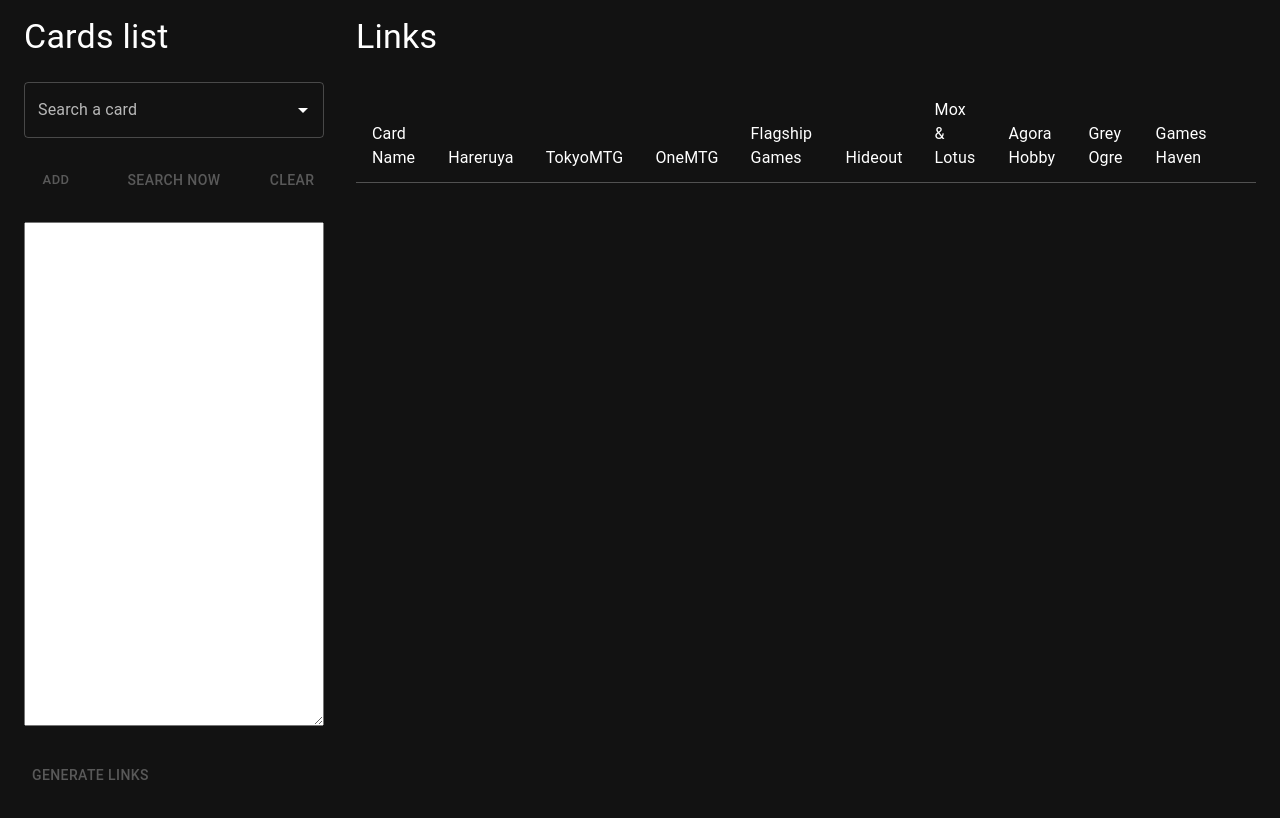
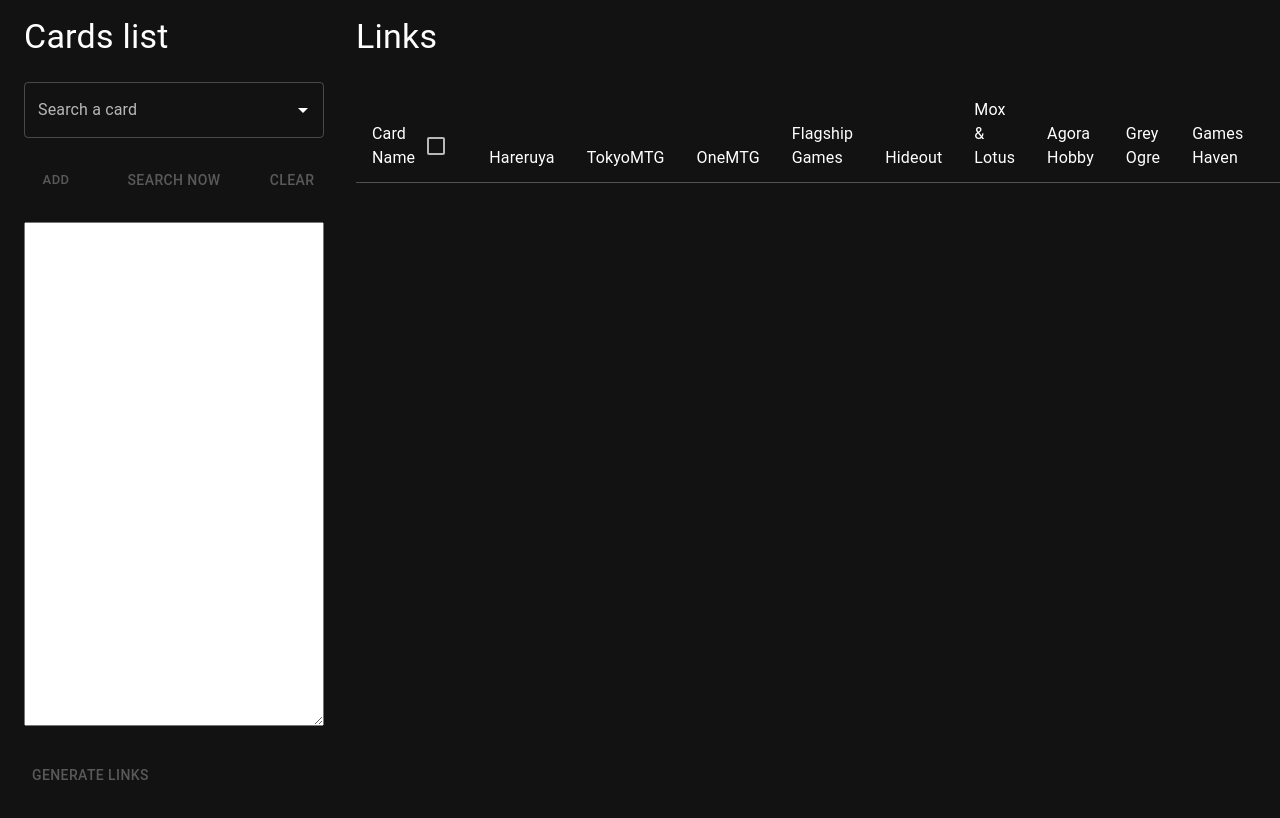
Before and after one commit to guico33/card-shop-search, a React (Vite) app: page / in a window 1280 px wide. Shown: the top 818 px of the page. Built offline with nearby package versions, Linux system fonts and the light colour scheme.

Commit message:
Add LinksContext, global checkbox

```diff
--- a/src/App.tsx
+++ b/src/App.tsx
@@ -3,10 +3,9 @@
 import LinksList from './components/LinksList';
 import LinksTable from './components/LinksTable';
 import SearchCardInput from './components/SearchCardInput';
-import { CardData } from './types';
-import { generateLinks } from './utils';
 import useBreakpoints from './hooks/useBreakpoints';
 import useIndexedDB from './hooks/useIndexedDB';
+import { useLinksContext } from './contexts/LinksContext/useLinksContext';
 
 function App() {
   const { isLgUp } = useBreakpoints();
@@ -14,7 +13,7 @@
   const [selectedCard, setSelectedCard] = useState<string | null>(null);
   const LinksContainerRef = React.useRef<HTMLDivElement>(null);
 
-  const [links, setLinks] = useIndexedDB<CardData[]>('cardLinks', []);
+  const { links, generateLinks, clearLinks, removeCard } = useLinksContext();
 
   const handleChangeCardList = useCallback(
     (e: React.ChangeEvent<HTMLTextAreaElement>) => {
@@ -25,11 +24,8 @@
   );
 
   const handleGenerateLinks = useCallback(() => {
-    setLinks((prevLinks) => {
-      const updatedLinks = generateLinks(cardListText.trim(), prevLinks);
-      return updatedLinks;
-    });
-  }, [cardListText, setLinks]);
+    generateLinks(cardListText);
+  }, [cardListText, generateLinks]);
 
   const handleAddCard = useCallback(() => {
     const cardName = `1x ${selectedCard}`;
@@ -43,53 +39,29 @@
     return updatedCardListText;
   }, [cardListText, selectedCard, setCardListText]);
 
-  const handleRemoveCard = useCallback(
-    (cardName: string) => {
-      setLinks((prevLinks) => {
-        const updatedCardListText = cardListText
-          .split('\n')
-          .filter((card) => !card.includes(cardName))
-          .join('\n');
-        setCardListText(updatedCardListText);
-        const updatedLinks = prevLinks.filter((link) => link.cardName !== cardName);
-        return updatedLinks;
-      });
-    },
-    [cardListText, setCardListText, setLinks],
-  );
-
-  const handleToggleCheckCard = useCallback(
-    (cardName: string) => {
-      setLinks((prevLinks) => {
-        const updatedLinks = prevLinks.map((link) => {
-          if (link.cardName === cardName) {
-            return {
-              ...link,
-              checked: !link.checked,
-            };
-          }
-          return link;
-        });
-        return updatedLinks;
-      });
-    },
-    [setLinks],
-  );
-
   const handleSearchNow = useCallback(() => {
     const updatedCardListText = handleAddCard();
-    setLinks((prevLinks) => {
-      const updatedLinks = generateLinks(updatedCardListText.trim(), prevLinks);
-      return updatedLinks;
-    });
-  }, [handleAddCard, setLinks]);
+    generateLinks(updatedCardListText);
+  }, [generateLinks, handleAddCard]);
 
   const handleClear = useCallback(() => {
     if (confirm('Are you sure you want to clear the cards list?')) {
       setCardListText('');
-      setLinks([]);
+      clearLinks();
     }
-  }, [setCardListText, setLinks]);
+  }, [clearLinks, setCardListText]);
+
+  const handleRemoveCard = useCallback(
+    (cardName: string) => {
+      removeCard(cardName);
+      const updatedCardListText = cardListText
+        .split('\n')
+        .filter((card) => !card.includes(cardName))
+        .join('\n');
+      setCardListText(updatedCardListText);
+    },
+    [cardListText, removeCard, setCardListText],
+  );
 
   return (
     <Container sx={{ pt: 2, pb: 4 }} maxWidth="xl">
@@ -139,13 +111,9 @@
         <Stack spacing={3} ref={LinksContainerRef}>
           <Typography variant="h4">Links</Typography>
           {isLgUp ? (
-            <LinksTable
-              links={links}
-              onRemoveCard={handleRemoveCard}
-              onToggleCheckCard={handleToggleCheckCard}
-            />
+            <LinksTable onRemoveCard={handleRemoveCard} />
           ) : (
-            <LinksList links={links} onRemoveCard={handleRemoveCard} />
+            <LinksList onRemoveCard={handleRemoveCard} />
           )}
         </Stack>
       </Stack>
--- a/src/components/LinksList.tsx
+++ b/src/components/LinksList.tsx
@@ -1,16 +1,14 @@
 import { Box, Link, Stack, Typography } from '@mui/material';
-import { Website } from '../types';
 import DisabledByDefaultIcon from '@mui/icons-material/DisabledByDefault';
+import { useLinksContext } from '../contexts/LinksContext/useLinksContext';
 
 type LinksListProps = {
-  links: {
-    cardName: string;
-    links: Record<Website, string>;
-  }[];
   onRemoveCard: (cardName: string) => void;
 };
 
-export const LinksList = ({ links, onRemoveCard }: LinksListProps) => (
+export const LinksList = ({ onRemoveCard }: LinksListProps) => {
+  const { links } = useLinksContext();
+  return (
     <Stack spacing={2}>
       {links.map((link) => {
         return (
@@ -42,5 +40,6 @@
       })}
     </Stack>
   );
+};
 
 export default LinksList;
--- a/src/components/LinksTable/HeaderCell.tsx
+++ b/src/components/LinksTable/HeaderCell.tsx
@@ -1,15 +1,17 @@
 import { TableCell, Typography } from '@mui/material';
-import { CardData, Website } from '../../types';
+import { Website } from '../../types';
 import { memo, useCallback } from 'react';
+import { useLinksContext } from '../../contexts/LinksContext/useLinksContext';
 
 type HeaderCellProps = {
   website: Website;
   columns: Website[];
   moveColumn: (from: number, to: number) => void;
-  links: CardData[];
 };
 
-const HeaderCell = memo(({ columns, links, moveColumn, website }: HeaderCellProps) => {
+const HeaderCell = memo(({ columns, moveColumn, website }: HeaderCellProps) => {
+  const { links, isNoCardsChecked } = useLinksContext();
+
   const handleDragStart = useCallback(
     (e: React.DragEvent<HTMLTableCellElement>) => {
       e.dataTransfer.setData('text/plain', website);
@@ -31,10 +33,18 @@
   );
 
   const handleClickWebsite = useCallback(() => {
-    links.forEach((link) => {
-      window.open(link.links[website], '_blank');
-    });
-  }, [links, website]);
+    if (isNoCardsChecked) {
+      links.forEach((link) => {
+        window.open(link.links[website], '_blank');
+      });
+    } else {
+      links
+        .filter((link) => link.checked)
+        .forEach((link) => {
+          window.open(link.links[website], '_blank');
+        });
+    }
+  }, [isNoCardsChecked, links, website]);
 
   return (
     <TableCell
--- a/src/components/LinksTable/index.tsx
+++ b/src/components/LinksTable/index.tsx
@@ -1,4 +1,6 @@
 import {
+  Box,
+  Checkbox,
   Table,
   TableBody,
   TableCell,
@@ -10,18 +12,20 @@
 } from '@mui/material';
 import { websites } from '../../constants';
 import useIndexedDB from '../../hooks/useIndexedDB';
-import { CardData, Website } from '../../types';
+import { Website } from '../../types';
 import CardRow from './CardRow';
 import HeaderCell from './HeaderCell';
 import { useCallback } from 'react';
+import { useLinksContext } from '../../contexts/LinksContext/useLinksContext';
 
 type LinksTableProps = {
-  links: CardData[];
   onRemoveCard: (cardName: string) => void;
-  onToggleCheckCard: (cardName: string) => void;
 };
 
-export const LinksTable = ({ links, onRemoveCard, onToggleCheckCard }: LinksTableProps) => {
+export const LinksTable = ({ onRemoveCard }: LinksTableProps) => {
+  const { links, toggleCheckCard, isAllCardsChecked, isSomeCardsChecked, toggleCheckAllCards } =
+    useLinksContext();
+
   // eslint-disable-next-line @typescript-eslint/ban-ts-comment
   // @ts-ignore
   const [columns, setColumns] = useIndexedDB<Website[]>('columns', websites);
@@ -57,8 +61,26 @@
       <Table>
         <TableHead sx={headerStyles}>
           <TableRow>
-            <TableCell sx={{ verticalAlign: 'bottom' }}>
-              <Typography>Card Name</Typography>
+            <TableCell
+              sx={{
+                verticalAlign: 'bottom',
+              }}
+            >
+              <Box
+                sx={{
+                  display: 'flex',
+                  alignItems: 'center',
+                  justifyContent: 'space-between',
+                  maxWidth: '300px',
+                }}
+              >
+                <Typography>Card Name</Typography>
+                <Checkbox
+                  indeterminate={isSomeCardsChecked}
+                  checked={isAllCardsChecked}
+                  onClick={toggleCheckAllCards}
+                />
+              </Box>
             </TableCell>
             {columns.map((website) => (
               <HeaderCell
@@ -66,7 +88,6 @@
                 key={website}
                 moveColumn={moveColumn}
                 website={website}
-                links={links}
               />
             ))}
             <TableCell />
@@ -80,7 +101,7 @@
                 link={link}
                 index={i}
                 columns={columns}
-                onToggleCheckCard={onToggleCheckCard}
+                onToggleCheckCard={toggleCheckCard}
                 onRemoveCard={onRemoveCard}
               />
             );
--- /dev/null
+++ b/src/contexts/LinksContext/LinksProvider.tsx
@@ -0,0 +1,119 @@
+import { createContext, useCallback, useMemo } from 'react';
+import useIndexedDB from '../../hooks/useIndexedDB';
+import { CardData } from '../../types';
+import { getLinksList } from '../../utils';
+
+type LinksContextType = {
+  links: CardData[];
+  removeCard: (cardName: string) => void;
+  toggleCheckCard: (cardName: string) => void;
+  toggleCheckAllCards: () => void;
+  generateLinks: (cardsList: string) => void;
+  clearLinks: () => void;
+  isAllCardsChecked: boolean;
+  isSomeCardsChecked: boolean;
+  isNoCardsChecked: boolean;
+};
+
+export const LinksContext = createContext<LinksContextType | undefined>(undefined);
+
+type LinksProviderProps = {
+  children: React.ReactNode;
+};
+
+const LinksProvider = ({ children }: LinksProviderProps) => {
+  const [links, setLinks] = useIndexedDB<CardData[]>('cardLinks', []);
+
+  const removeCard = useCallback(
+    (cardName: string) => {
+      setLinks((prevLinks) => {
+        const updatedLinks = prevLinks.filter((link) => link.cardName !== cardName);
+        return updatedLinks;
+      });
+    },
+    [setLinks],
+  );
+
+  const toggleCheckCard = useCallback(
+    (cardName: string) => {
+      setLinks((prevLinks) => {
+        const updatedLinks = prevLinks.map((link) => {
+          if (link.cardName === cardName) {
+            return { ...link, checked: !link.checked };
+          }
+          return link;
+        });
+        return updatedLinks;
+      });
+    },
+    [setLinks],
+  );
+
+  const checkAllCards = useCallback(() => {
+    setLinks((prevLinks) => {
+      const updatedLinks = prevLinks.map((link) => {
+        return { ...link, checked: true };
+      });
+      return updatedLinks;
+    });
+  }, [setLinks]);
+
+  const uncheckAllCards = useCallback(() => {
+    setLinks((prevLinks) => {
+      const updatedLinks = prevLinks.map((link) => {
+        return { ...link, checked: false };
+      });
+      return updatedLinks;
+    });
+  }, [setLinks]);
+
+  const generateLinks = useCallback(
+    (cardsList: string) => {
+      setLinks((prevLinks) => {
+        const updatedLinks = getLinksList(cardsList.trim(), prevLinks);
+        return updatedLinks;
+      });
+    },
+    [setLinks],
+  );
+
+  const clearLinks = useCallback(() => {
+    setLinks([]);
+  }, [setLinks]);
+
+  const nbCardsChecked = useMemo(() => links.filter((link) => link.checked).length, [links]);
+
+  const isAllCardsChecked = nbCardsChecked === links.length && links.length > 0;
+
+  const isSomeCardsChecked = nbCardsChecked > 0 && !isAllCardsChecked;
+
+  const isNoCardsChecked = !isSomeCardsChecked && !isAllCardsChecked;
+
+  const toggleCheckAllCards = useCallback(() => {
+    if (isAllCardsChecked) {
+      uncheckAllCards();
+    } else {
+      checkAllCards();
+    }
+  }, [checkAllCards, isAllCardsChecked, uncheckAllCards]);
+
+  return (
+    <LinksContext.Provider
+      value={{
+        links,
+        removeCard,
+        toggleCheckCard,
+        toggleCheckAllCards,
+        generateLinks,
+        clearLinks,
+        isAllCardsChecked,
+        isSomeCardsChecked,
+        isNoCardsChecked,
+      }}
+    >
+      {children}
+    </LinksContext.Provider>
+  );
+};
+
+export default LinksProvider;
--- /dev/null
+++ b/src/contexts/LinksContext/useLinksContext.ts
@@ -0,0 +1,10 @@
+import { useContext } from 'react';
+import { LinksContext } from './LinksProvider';
+
+export const useLinksContext = () => {
+  const context = useContext(LinksContext);
+  if (!context) {
+    throw new Error('useLinks must be used within a LinksProvider');
+  }
+  return context;
+};
--- a/src/hooks/useIndexedDB.tsx
+++ b/src/hooks/useIndexedDB.tsx
@@ -18,7 +18,6 @@
 
   // Store the value in IndexedDB whenever it changes
   useEffect(() => {
-    console.log('set', key, debouncedValue);
     set(key, debouncedValue);
   }, [key, debouncedValue]);
 
--- a/src/utils.ts
+++ b/src/utils.ts
@@ -3,7 +3,7 @@
 
 const cardNameParsingRegex = /(\d)*x*(\s)*(?<cardName>.+)/;
 
-export const generateLinks = (cardList: string, existingLinks: CardData[]): CardData[] => {
+export const getLinksList = (cardList: string, existingLinks: CardData[]): CardData[] => {
   const cardListArray = cardList.split('\n').filter((card) => card.trim() !== '');
 
   return cardListArray.map((card) => {
```
Also changed, not shown: src/components/LinksTable/CardRow.tsx (+14 -9 lines), src/main.tsx (+5 -2 lines). Lines whose indentation alone changed are shown as unchanged.
